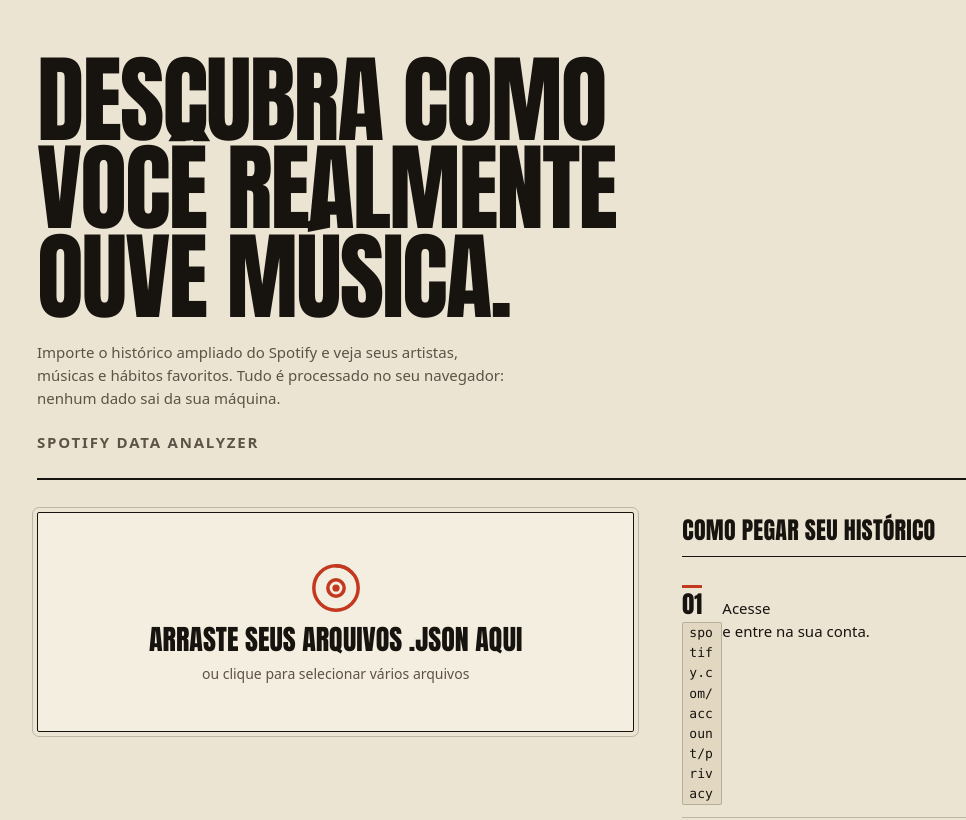
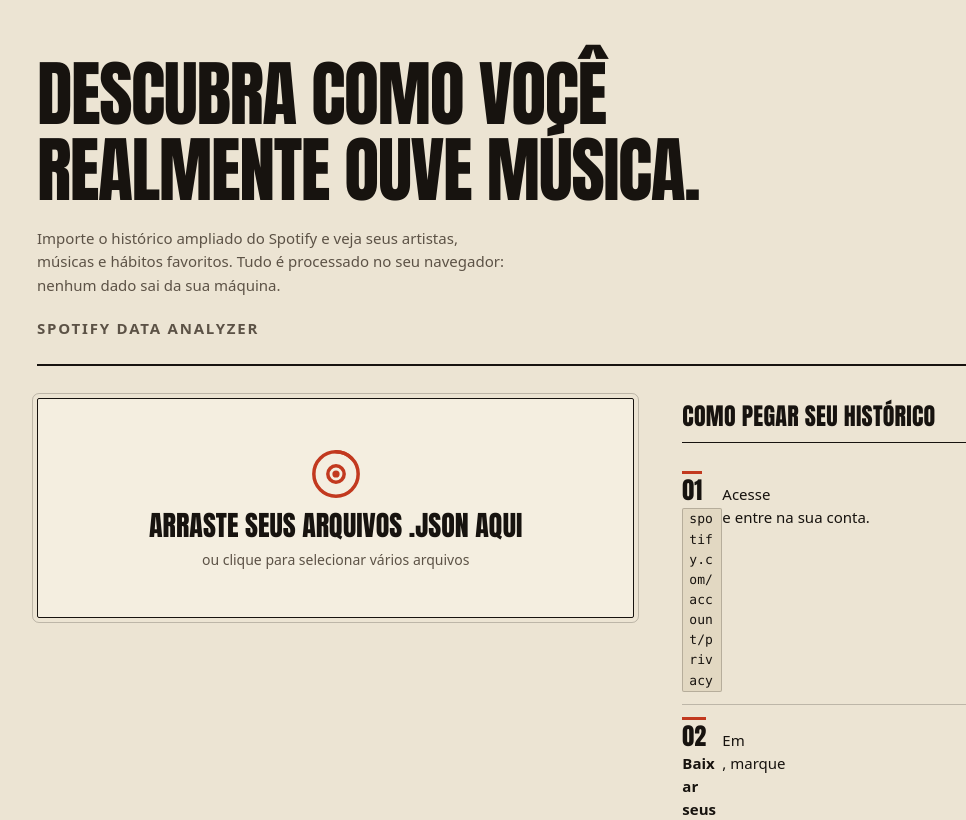
Before and after one commit to pedroag7/spotify-data-analyzer, a React (Vite) app: page / in a window 1280 px wide. Shown: the top 820 px of the page, without its empty margins (67-1033 px from the left). Built offline with nearby package versions, Linux system fonts and the light colour scheme; a web font is replaced by a local one.

Commit message:
fix: adjust typography wrapping and line heights to prevent word breakage

```diff
--- a/src/App.css
+++ b/src/App.css
@@ -18,11 +18,12 @@
 
 .hero h1 {
   margin: 0;
-  max-width: 14ch;
+  max-width: 20ch;
   font-family: var(--font-display);
   font-weight: 800;
-  font-size: clamp(3rem, 12vw, 6rem);
-  line-height: 0.92;
+  font-size: clamp(2.25rem, 6.5vw, 4.5rem);
+  line-height: 1.05;
+  word-break: normal;
   letter-spacing: -0.02em;
   text-transform: uppercase;
   color: var(--text);
@@ -175,7 +176,7 @@
   font-size: 0.9375rem;
   line-height: 1.55;
   color: var(--text);
-  overflow-wrap: anywhere;
+  overflow-wrap: break-word;
 }
 
 .how-to li::before {
@@ -245,7 +246,7 @@
   display: flex;
   flex-direction: column;
   gap: 4px;
-  overflow-wrap: anywhere;
+  overflow-wrap: break-word;
 }
 
 @media (min-width: 900px) {
@@ -345,14 +346,14 @@
   gap: 0 16px;
   margin: 0;
   font-family: var(--font-display);
-  line-height: 0.9;
+  line-height: 1;
 }
 
 .cover-value {
-  font-size: clamp(4rem, 22vw, 6rem);
+  font-size: clamp(3rem, 14vw, 5.25rem);
   font-weight: 800;
   letter-spacing: -0.01em;
-  overflow-wrap: anywhere;
+  overflow-wrap: break-word;
 }
 
 .cover-unit {
```
